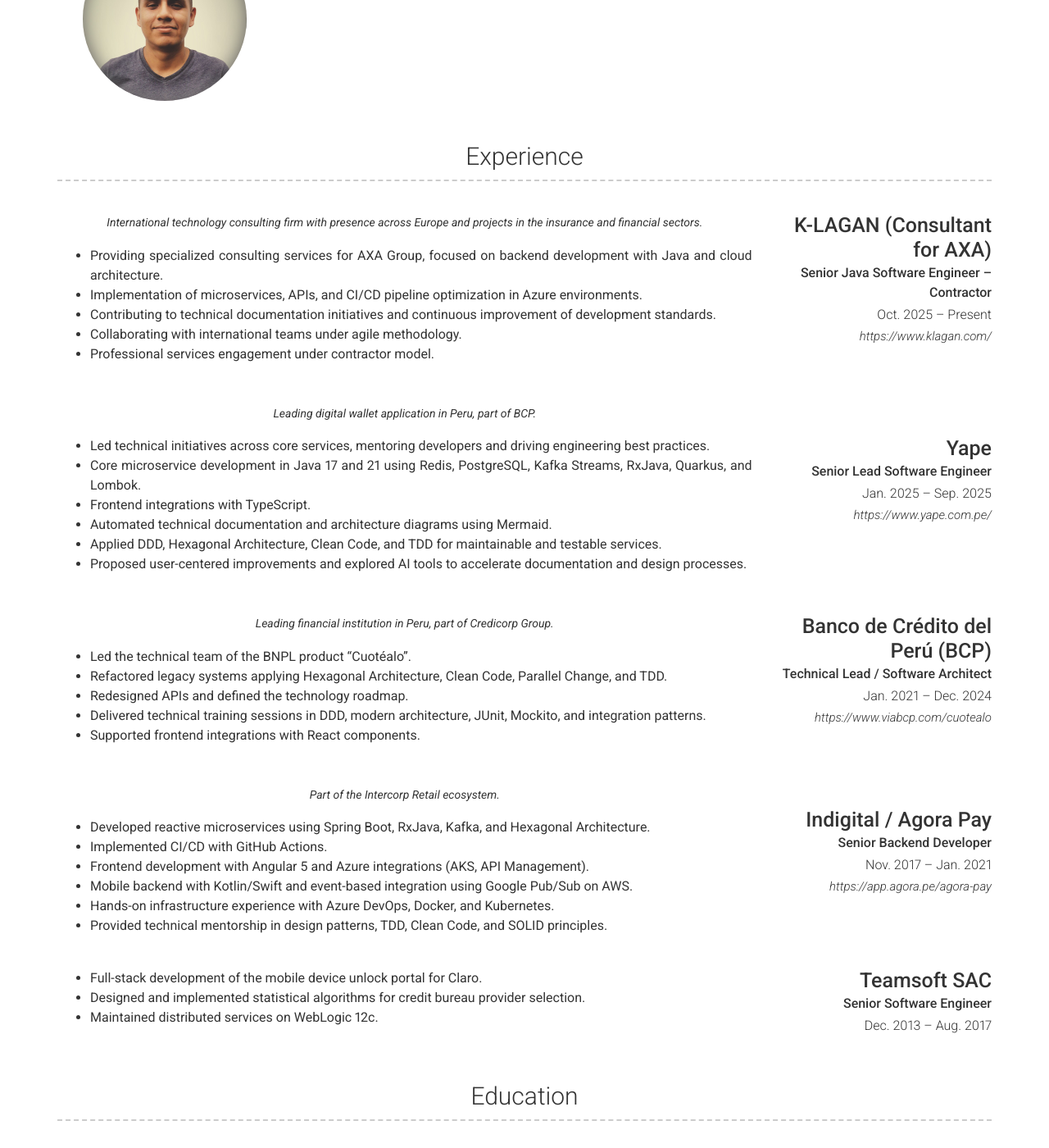
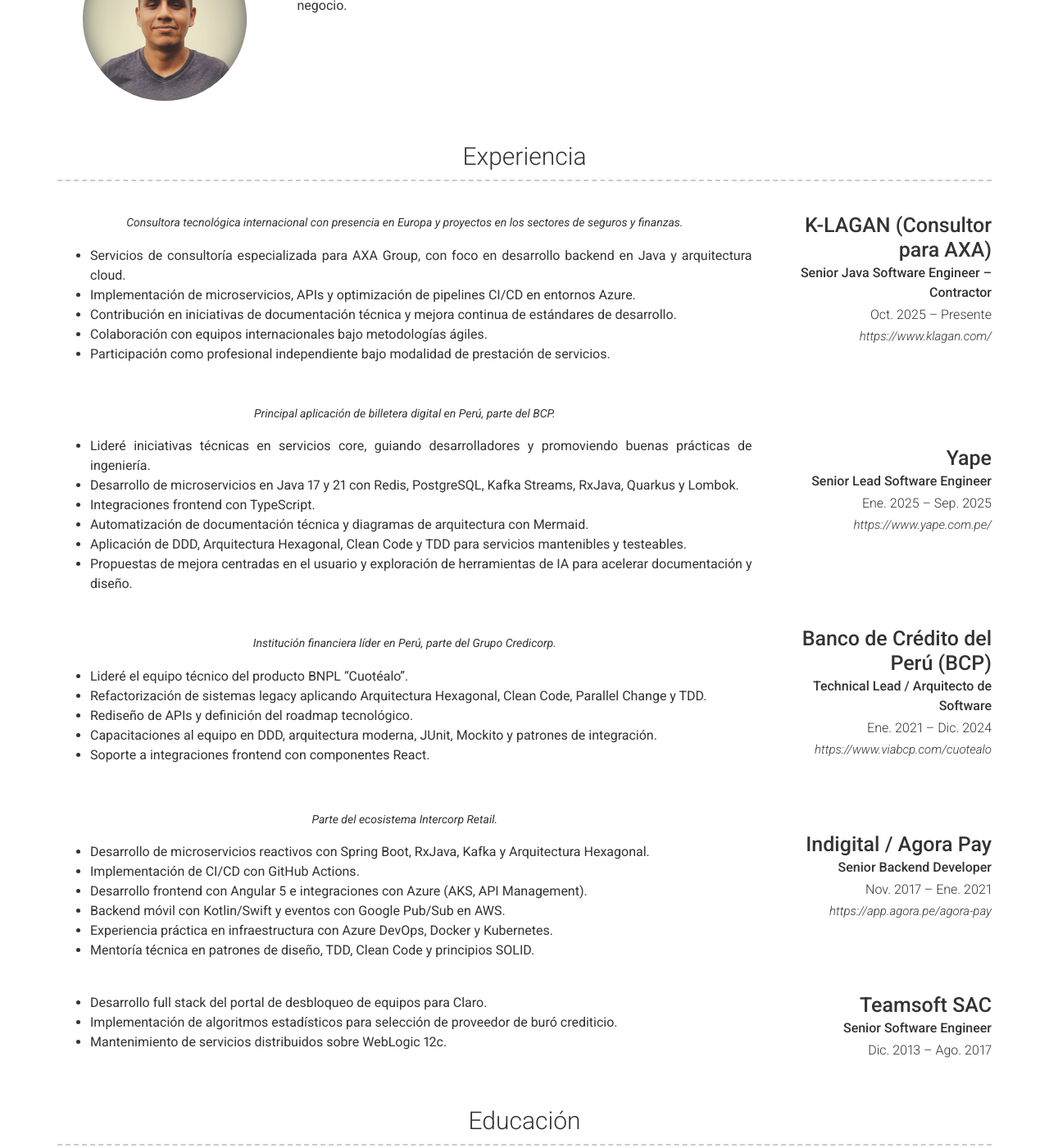
Before and after one commit to lenz90/lenz90.github.io, a Jekyll site: the page built from index.md, in a window 1280 px wide and 1400 px high, scrolled down 406 px. Shown: the whole window at 82% size. Built offline with Jekyll 4.4.1, drawn with Linux system fonts in a browser that asks for light colours; nearby versions of some CDN libraries; some of the changed text lies outside the part shown.

Commit message:
Update _config.yml change spanish

```diff
--- a/_config.yml
+++ b/_config.yml
@@ -1,144 +1,144 @@
-# Site
+# Sitio
 repository: lenz90/lenz90.github.io
 
-# Content configuration version
+# Versión de configuración de contenido
 version: 2
 
-# Personal info
+# Información personal
 name: Lizardo Enrique Mamani Sanchez
-title: Software Tech Lead | Cloud & AI Innovation | MSc Engineering
+title: Líder Tecnológico | Innovación en Cloud e IA | MSc Ingeniería
 email: lenz.90@gmail.com
 phone: +51994313610
 website: https://lenz90.github.io/
 
-# Dark Mode (true/false/never)
+# Modo oscuro (true/false/never)
 darkmode: false
 
-# Social links
+# Redes sociales
 github_username: lenz90
 instagram_username: lenz.90
 linkedin_username: lenz90
 
-# About Section
-about_title: About Me
+# Sección Acerca de mí
+about_title: Acerca de mí
 about_profile_image: images/profile.jpg
 about_content: |
-  Software engineer specialized in cloud architecture, microservices, and strategic software design.
-  Focused on simplicity, quality, and continuous improvement, applying modern principles such as DDD, TDD, and Hexagonal Architecture.
-  Passionate about innovation, AI, and building solutions that create technical impact and business value.
+  Ingeniero de software especializado en arquitectura cloud, microservicios y diseño estratégico de software.
+  Enfocado en la simplicidad, la calidad y la mejora continua, aplicando principios modernos como DDD, TDD y Arquitectura Hexagonal.
+  Apasionado por la innovación, la IA y la creación de soluciones que generen impacto técnico y valor para el negocio.
 
 content:
-  - title: Experience
+  - title: Experiencia
     layout: list
     content:
       - layout: right
-        title: K-LAGAN (Consultant for AXA)
+        title: K-LAGAN (Consultor para AXA)
         sub_title: Senior Java Software Engineer – Contractor
-        caption: Oct. 2025 – Present
+        caption: Oct. 2025 – Presente
         link: https://www.klagan.com/
         quote: >
-          International technology consulting firm with presence across Europe and projects in the insurance and financial sectors.
+          Consultora tecnológica internacional con presencia en Europa y proyectos en los sectores de seguros y finanzas.
         description: |
-          * Providing specialized consulting services for AXA Group, focused on backend development with Java and cloud architecture.
-          * Implementation of microservices, APIs, and CI/CD pipeline optimization in Azure environments.
-          * Contributing to technical documentation initiatives and continuous improvement of development standards.
-          * Collaborating with international teams under agile methodology.
-          * Professional services engagement under contractor model.
+          * Servicios de consultoría especializada para AXA Group, con foco en desarrollo backend en Java y arquitectura cloud.
+          * Implementación de microservicios, APIs y optimización de pipelines CI/CD en entornos Azure.
+          * Contribución en iniciativas de documentación técnica y mejora continua de estándares de desarrollo.
+          * Colaboración con equipos internacionales bajo metodologías ágiles.
+          * Participación como profesional independiente bajo modalidad de prestación de servicios.
 
       - layout: right
         title: Yape
         sub_title: Senior Lead Software Engineer
-        caption: Jan. 2025 – Sep. 2025
+        caption: Ene. 2025 – Sep. 2025
         link: https://www.yape.com.pe/
         quote: >
-          Leading digital wallet application in Peru, part of BCP.
+          Principal aplicación de billetera digital en Perú, parte del BCP.
         description: |
-          * Led technical initiatives across core services, mentoring developers and driving engineering best practices.
-          * Core microservice development in Java 17 and 21 using Redis, PostgreSQL, Kafka Streams, RxJava, Quarkus, and Lombok.
-          * Frontend integrations with TypeScript.
-          * Automated technical documentation and architecture diagrams using Mermaid.
-          * Applied DDD, Hexagonal Architecture, Clean Code, and TDD for maintainable and testable services.
-          * Proposed user-centered improvements and explored AI tools to accelerate documentation and design processes.
+          * Lideré iniciativas técnicas en servicios core, guiando desarrolladores y promoviendo buenas prácticas de ingeniería.
+          * Desarrollo de microservicios en Java 17 y 21 con Redis, PostgreSQL, Kafka Streams, RxJava, Quarkus y Lombok.
+          * Integraciones frontend con TypeScript.
+          * Automatización de documentación técnica y diagramas de arquitectura con Mermaid.
+          * Aplicación de DDD, Arquitectura Hexagonal, Clean Code y TDD para servicios mantenibles y testeables.
+          * Propuestas de mejora centradas en el usuario y exploración de herramientas de IA para acelerar documentación y diseño.
 
       - layout: right
         title: Banco de Crédito del Perú (BCP)
-        sub_title: Technical Lead / Software Architect
-        caption: Jan. 2021 – Dec. 2024
+        sub_title: Technical Lead / Arquitecto de Software
+        caption: Ene. 2021 – Dic. 2024
         link: https://www.viabcp.com/cuotealo
         quote: >
-          Leading financial institution in Peru, part of Credicorp Group.
+          Institución financiera líder en Perú, parte del Grupo Credicorp.
         description: |
-          * Led the technical team of the BNPL product “Cuotéalo”.
-          * Refactored legacy systems applying Hexagonal Architecture, Clean Code, Parallel Change, and TDD.
-          * Redesigned APIs and defined the technology roadmap.
-          * Delivered technical training sessions in DDD, modern architecture, JUnit, Mockito, and integration patterns.
-          * Supported frontend integrations with React components.
+          * Lideré el equipo técnico del producto BNPL “Cuotéalo”.
+          * Refactorización de sistemas legacy aplicando Arquitectura Hexagonal, Clean Code, Parallel Change y TDD.
+          * Rediseño de APIs y definición del roadmap tecnológico.
+          * Capacitaciones al equipo en DDD, arquitectura moderna, JUnit, Mockito y patrones de integración.
+          * Soporte a integraciones frontend con componentes React.
 
       - layout: right
         title: Indigital / Agora Pay
         sub_title: Senior Backend Developer
-        caption: Nov. 2017 – Jan. 2021
+        caption: Nov. 2017 – Ene. 2021
         link: https://app.agora.pe/agora-pay
         quote: >
-          Part of the Intercorp Retail ecosystem.
+          Parte del ecosistema Intercorp Retail.
         description: |
-          * Developed reactive microservices using Spring Boot, RxJava, Kafka, and Hexagonal Architecture.
-          * Implemented CI/CD with GitHub Actions.
-          * Frontend development with Angular 5 and Azure integrations (AKS, API Management).
-          * Mobile backend with Kotlin/Swift and event-based integration using Google Pub/Sub on AWS.
-          * Hands-on infrastructure experience with Azure DevOps, Docker, and Kubernetes.
-          * Provided technical mentorship in design patterns, TDD, Clean Code, and SOLID principles.
+          * Desarrollo de microservicios reactivos con Spring Boot, RxJava, Kafka y Arquitectura Hexagonal.
+          * Implementación de CI/CD con GitHub Actions.
+          * Desarrollo frontend con Angular 5 e integraciones con Azure (AKS, API Management).
+          * Backend móvil con Kotlin/Swift y eventos con Google Pub/Sub en AWS.
+          * Experiencia práctica en infraestructura con Azure DevOps, Docker y Kubernetes.
+          * Mentoría técnica en patrones de diseño, TDD, Clean Code y principios SOLID.
 
       - layout: right
         title: Teamsoft SAC
         sub_title: Senior Software Engineer
-        caption: Dec. 2013 – Aug. 2017
+        caption: Dic. 2013 – Ago. 2017
         description: |
-          * Full-stack development of the mobile device unlock portal for Claro.
-          * Designed and implemented statistical algorithms for credit bureau provider selection.
-          * Maintained distributed services on WebLogic 12c.
+          * Desarrollo full stack del portal de desbloqueo de equipos para Claro.
+          * Implementación de algoritmos estadísticos para selección de proveedor de buró crediticio.
+          * Mantenimiento de servicios distribuidos sobre WebLogic 12c.
 
-  - title: Education
+  - title: Educación
     layout: list
     content:
       - layout: top-right
         title: Universidad Internacional de La Rioja (UNIR)
-        sub_title: Master’s in Mathematical Engineering and Computer Science
+        sub_title: Máster en Ingeniería Matemática y Computación
         caption: 2024 – 2025
         quote: >
-          University with European recognition.
+          Universidad con reconocimiento europeo.
         description: |
-          Final thesis on optimizing the Ant Colony Optimization (ACO) algorithm through local probabilistic reinforcement to improve decision-making.
+          Tesis sobre optimización del algoritmo ACO mediante refuerzo probabilístico local para mejorar la toma de decisiones.
 
       - layout: top-right
         title: Universidad Tecnológica del Perú (UTP)
-        sub_title: Bachelor’s in Industrial Engineering
+        sub_title: Bachiller en Ingeniería Industrial
         caption: 2015 – 2020
         quote: >
-          Private university focused on applied engineering and innovation.
+          Universidad privada orientada a la ingeniería aplicada y la innovación.
         description: |
-          Focused on process improvement, quality, finance, and the application of technology for operational excellence.
+          Enfoque en mejora de procesos, calidad, finanzas y aplicación de tecnología para la excelencia operativa.
 
       - layout: top-right
         title: Instituto CIMA's
-        sub_title: Technician in Computer Science
+        sub_title: Técnico en Computación e Informática
         caption: 2007 – 2010
         quote: >
-          Technical institute specialized in computing and information systems.
+          Instituto técnico especializado en computación y sistemas de información.
         description: |
-          Foundations of computer architecture, logic, and software development from the ground up.
+          Fundamentos de arquitectura de computadoras, lógica y desarrollo de software desde los cimientos.
 
-  - title: More About Me
+  - title: Más sobre mí
     layout: text
     content: |
-      Passionate about technology, continuous learning, and innovation.
-      Volunteer firefighter in Peru, committed to teamwork, discipline, and personal growth.
-      Enjoy running, reading technical books, and tackling challenges that combine creativity and logic.
+      Apasionado por la tecnología, el aprendizaje continuo y la innovación.
+      Bombero voluntario en Perú, comprometido con el trabajo en equipo, la disciplina y el crecimiento personal.
+      Disfruto correr, leer libros técnicos y asumir retos que combinan creatividad y lógica.
 
-# Footer
+# Pie de página
 footer_show_references: false
 
-# Build settings
+# Configuración de compilación
 sass:
   sass_dir: _sass
   style: compressed
```
